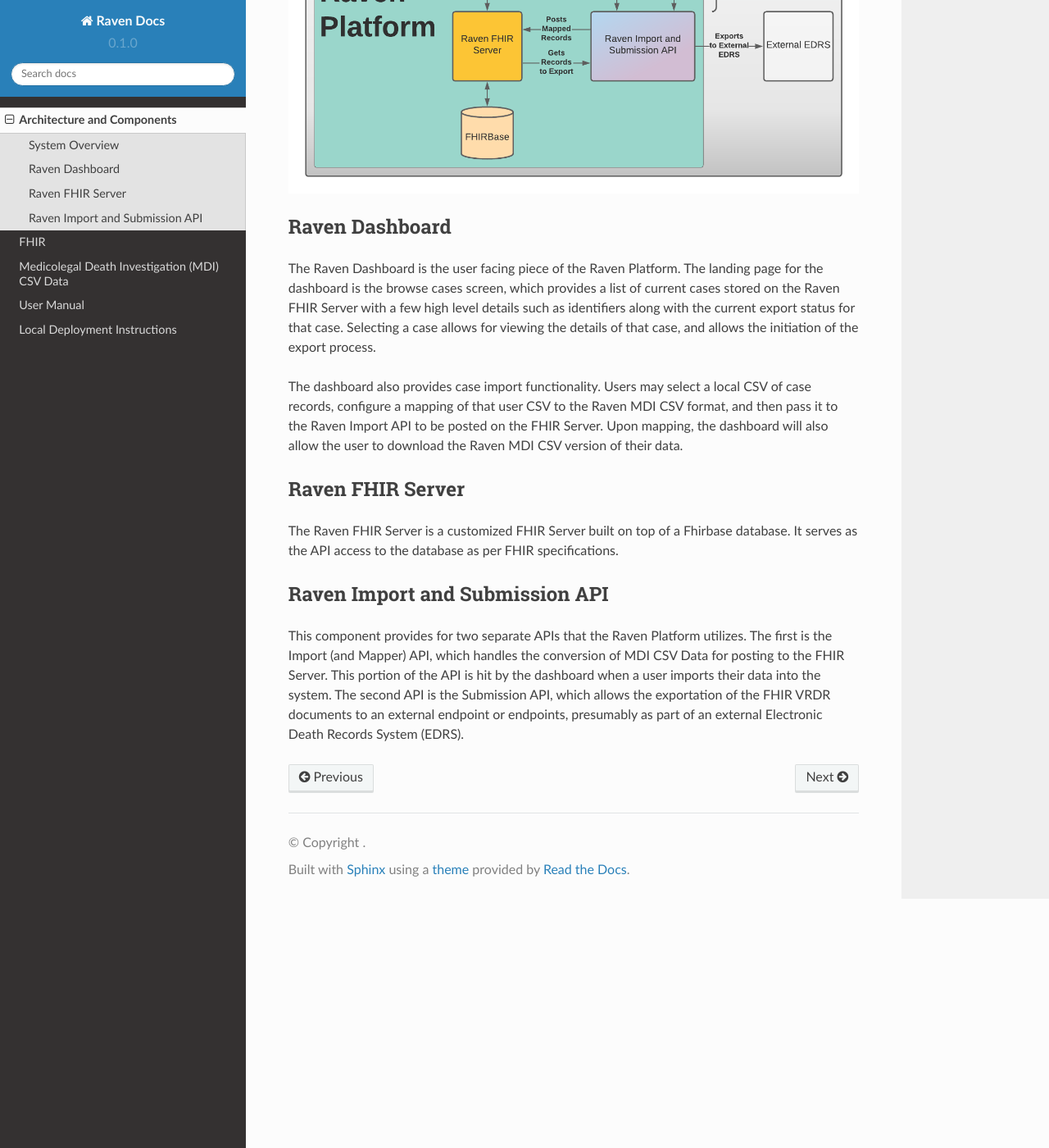
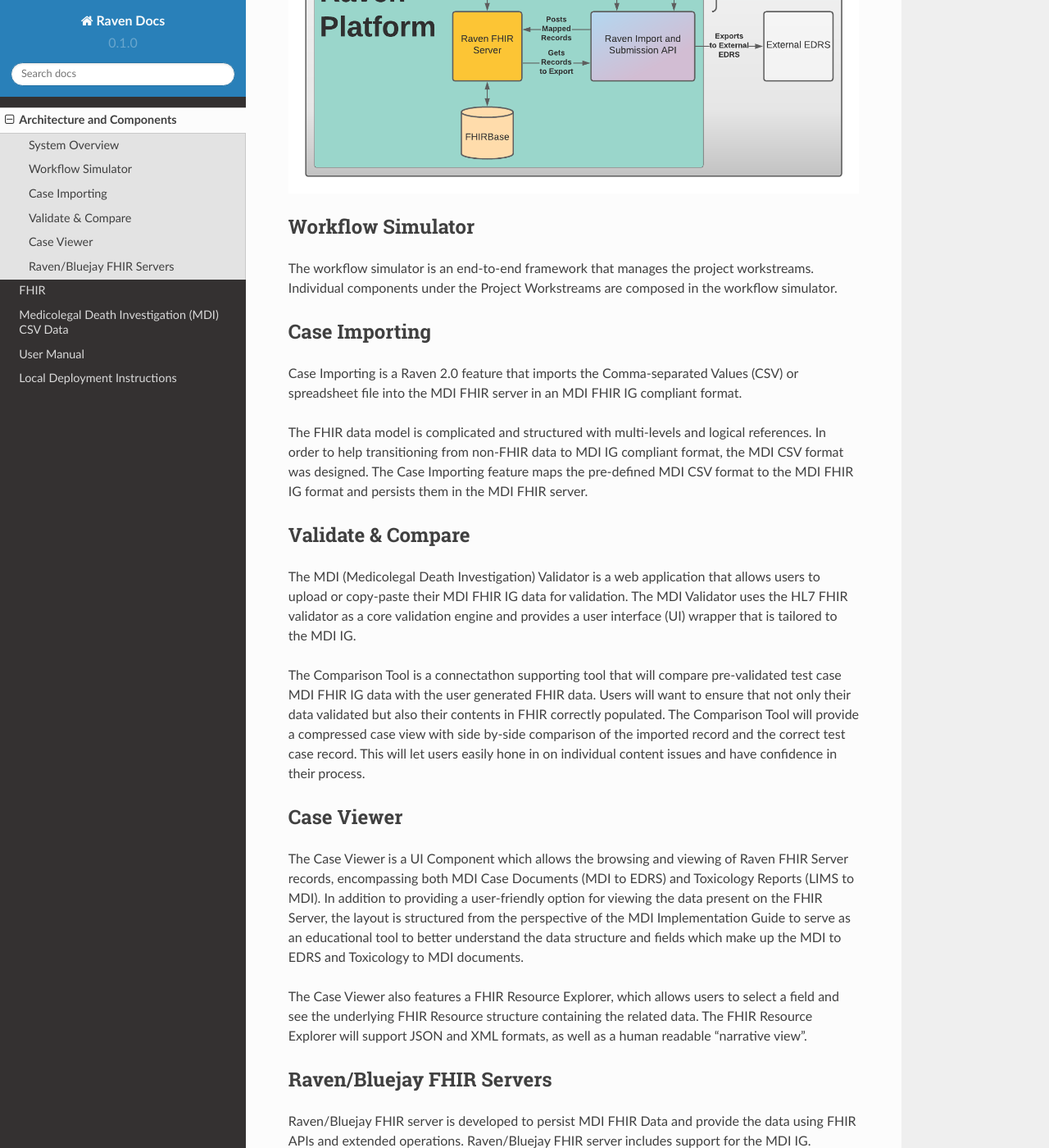
Before and after one commit to MortalityReporting/RavenDocs, a Sphinx documentation site: the page built from docs/source/architecture.rst, in a window 1280 px wide and 1400 px high, scrolled down 628 px. Shown: the whole window at 82% size. Built offline with Sphinx 7.4.7 and the Read the Docs theme 2.0.0, drawn with Linux system fonts in a browser that asks for light colours.

Commit message:
Update architecture.rst

```diff
--- a/docs/source/architecture.rst
+++ b/docs/source/architecture.rst
@@ -16,37 +16,29 @@
    images/RavenRevisedDiagram.png
    :alt: Raven Overview Diagram
 
-Raven Dashboard
----------------
 
-The Raven Dashboard is the user facing piece of the Raven Platform. The
-landing page for the dashboard is the browse cases screen, which
-provides a list of current cases stored on the Raven FHIR Server with a
-few high level details such as identifiers along with the current export
-status for that case. Selecting a case allows for viewing the details of
-that case, and allows the initiation of the export process.
+Workflow Simulator
+------------------
+The workflow simulator is an end-to-end framework that manages the project workstreams. Individual components under the Project Workstreams are composed in the workflow simulator.
 
-The dashboard also provides case import functionality. Users may select
-a local CSV of case records, configure a mapping of that user CSV to the
-Raven MDI CSV format, and then pass it to the Raven Import API to be
-posted on the FHIR Server. Upon mapping, the dashboard will also allow
-the user to download the Raven MDI CSV version of their data.
+Case Importing
+--------------
+Case Importing is a Raven 2.0 feature that imports the Comma-separated Values (CSV) or spreadsheet file into the MDI FHIR server in an MDI FHIR IG compliant format.
 
-Raven FHIR Server
------------------
+The FHIR data model is complicated and structured with multi-levels and logical references. In order to help transitioning from non-FHIR data to MDI IG compliant format, the MDI CSV format was designed. The Case Importing feature maps the pre-defined MDI CSV format to the MDI FHIR IG format and persists them in the MDI FHIR server.
 
-The Raven FHIR Server is a customized FHIR Server built on top of a
-Fhirbase database. It serves as the API access to the database as per
-FHIR specifications.
+Validate & Compare
+------------------
+The MDI (Medicolegal Death Investigation) Validator is a web application that allows users to upload or copy-paste their MDI FHIR IG data for validation. The MDI Validator uses the HL7 FHIR validator as a core validation engine and provides a user interface (UI) wrapper that is tailored to the MDI IG.
 
-Raven Import and Submission API
--------------------------------
+The Comparison Tool is a connectathon supporting tool that will compare pre-validated test case MDI FHIR IG data with the user generated FHIR data. Users will want to ensure that not only their data validated but also their contents in FHIR correctly populated. The Comparison Tool will provide a compressed case view with side by-side comparison of the imported record and the correct test case record. This will let users easily hone in on individual content issues and have confidence in their process.
 
-This component provides for two separate APIs that the Raven Platform
-utilizes. The first is the Import (and Mapper) API, which handles the
-conversion of MDI CSV Data for posting to the FHIR Server. This portion
-of the API is hit by the dashboard when a user imports their data into
-the system. The second API is the Submission API, which allows the
-exportation of the FHIR VRDR documents to an external endpoint or
-endpoints, presumably as part of an external Electronic Death Records
-System (EDRS).
+Case Viewer
+-----------
+The Case Viewer is a UI Component which allows the browsing and viewing of Raven FHIR Server records, encompassing both MDI Case Documents (MDI to EDRS) and Toxicology Reports (LIMS to MDI). In addition to providing a user-friendly option for viewing the data present on the FHIR Server, the layout is structured from the perspective of the MDI Implementation Guide to serve as an educational tool to better understand the data structure and fields which make up the MDI to EDRS and Toxicology to MDI documents.
+
+The Case Viewer also features a FHIR Resource Explorer, which allows users to select a field and see the underlying FHIR Resource structure containing the related data. The FHIR Resource Explorer will support JSON and XML formats, as well as a human readable “narrative view”.
+
+Raven/Bluejay FHIR Servers
+--------------------------
+Raven/Bluejay FHIR server is developed to persist MDI FHIR Data and provide the data using FHIR APIs and extended operations. Raven/Bluejay FHIR server includes support for the MDI IG.
```
